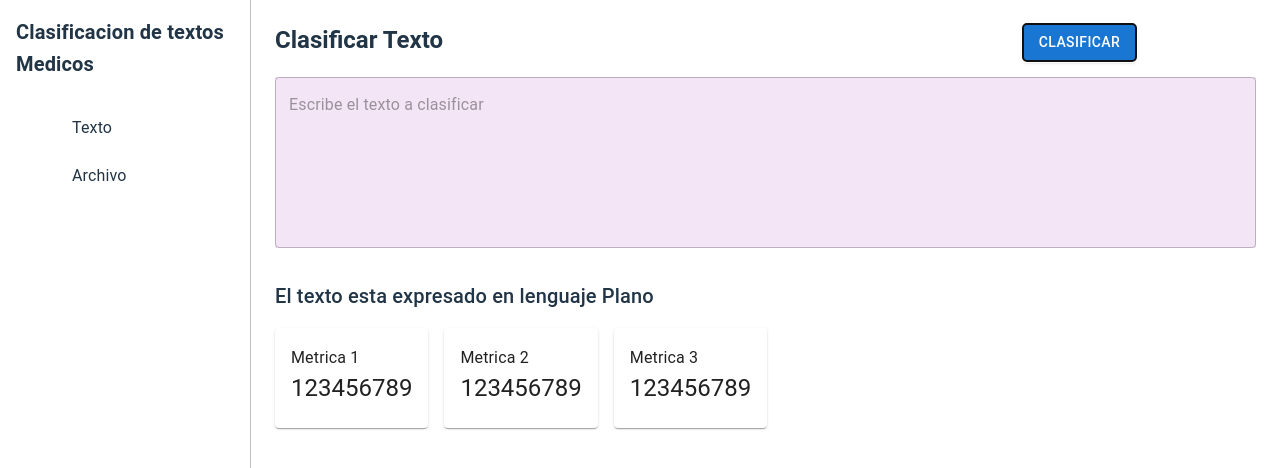
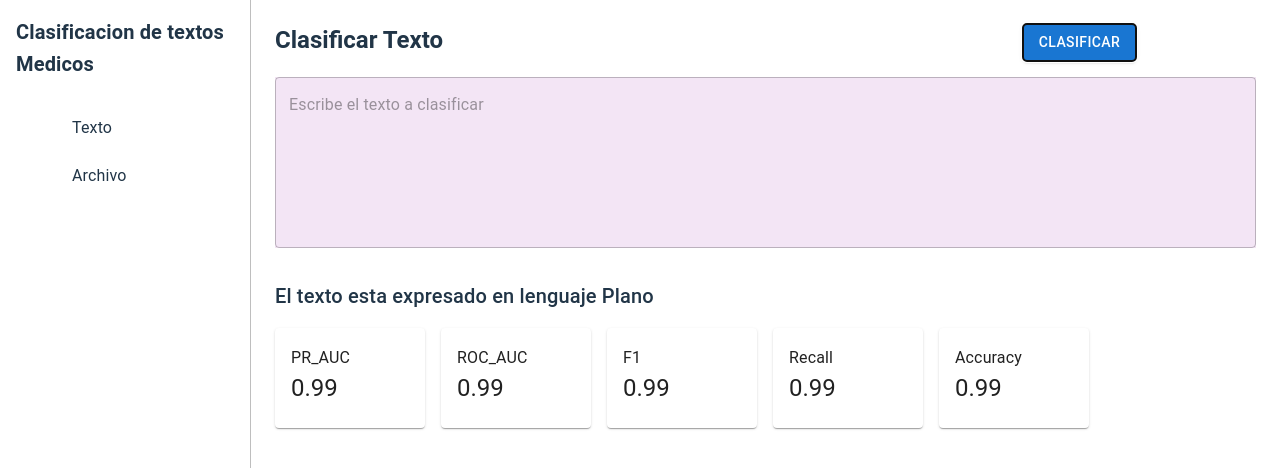
Before and after one commit to julianricom1/Clasificacion-de-textos-medicos, a React (Vite) app in the folder web/: page / in a window 1280 px wide. Both pictures are taken after a click on the button "CLASIFICAR". Shown: the top 468 px of the page. Built offline with nearby package versions, Linux system fonts and the light colour scheme; some icons are missing.

Commit message:
Se agregan las metricas seleccionadas a los reportes.

```diff
--- a/web/src/components/FileClassifier/FileClassifier.jsx
+++ b/web/src/components/FileClassifier/FileClassifier.jsx
@@ -18,30 +18,48 @@ const columns = [
     editable: false,
   },
   {
-    field: 'metrica1',
-    headerName: 'Metrica 1',
+    field: 'pr_auc',
+    headerName: 'PR_AUC',
     type: 'number',
     width: 110,
     editable: false,
   },
   {
-    field: 'metrica2',
-    headerName: 'Metrica 2',
+    field: 'roc_auc',
+    headerName: 'ROC_AUC',
+    sortable: true,
+    width: 160
+  },
+  {
+    field: 'f1',
+    headerName: 'F1',
+    sortable: true,
+    width: 160
+  },
+  {
+    field: 'recall',
+    headerName: 'Recall',
+    sortable: true,
+    width: 160
+  },
+  {
+    field: 'accuracy',
+    headerName: 'Accuracy',
     sortable: true,
     width: 160
   },
 ];
 
 const rows = [
-  { id: 1, texto: 'Lorem ipsum, dolor sit amet consectetur adipisicing elit. Pariatur distinctio aspernatur quos excepturi maxime quaerat porro soluta reiciendis modi hic impedit,', clasificacion: 'Plano', metrica1: 14, metrica2: 14 },
-  { id: 2, texto: 'Lorem ipsum, dolor sit amet consectetur adipisicing elit. Pariatur distinctio aspernatur quos excepturi maxime quaerat porro soluta reiciendis modi hic impedit,', clasificacion: 'Plano', metrica1: 31, metrica2: 31 },
-  { id: 3, texto: 'Lorem ipsum, dolor sit amet consectetur adipisicing elit. Pariatur distinctio aspernatur quos excepturi maxime quaerat porro soluta reiciendis modi hic impedit,', clasificacion: 'Tecnico', metrica1: 31, metrica2: 31 },
-  { id: 4, texto: 'Lorem ipsum, dolor sit amet consectetur adipisicing elit. Pariatur distinctio aspernatur quos excepturi maxime quaerat porro soluta reiciendis modi hic impedit,', clasificacion: 'Plano', metrica1: 11, metrica2: 11 },
-  { id: 5, texto: 'Lorem ipsum, dolor sit amet consectetur adipisicing elit. Pariatur distinctio aspernatur quos excepturi maxime quaerat porro soluta reiciendis modi hic impedit,', clasificacion: 'Plano', metrica1: null, metrica2: null },
-  { id: 6, texto: 'Lorem ipsum, dolor sit amet consectetur adipisicing elit. Pariatur distinctio aspernatur quos excepturi maxime quaerat porro soluta reiciendis modi hic impedit,', clasificacion: 'Tecnico', metrica1: 150, metrica2: 150 },
-  { id: 7, texto: 'Lorem ipsum, dolor sit amet consectetur adipisicing elit. Pariatur distinctio aspernatur quos excepturi maxime quaerat porro soluta reiciendis modi hic impedit,', clasificacion: 'Plano', metrica1: 44, metrica2: 44 },
-  { id: 8, texto: 'Lorem ipsum, dolor sit amet consectetur adipisicing elit. Pariatur distinctio aspernatur quos excepturi maxime quaerat porro soluta reiciendis modi hic impedit,', clasificacion: 'Tecnico', metrica1: 36, metrica2: 36 },
-  { id: 9, texto: 'Lorem ipsum, dolor sit amet consectetur adipisicing elit. Pariatur distinctio aspernatur quos excepturi maxime quaerat porro soluta reiciendis modi hic impedit,', clasificacion: 'Plano', metrica1: 65, metrica2: 65 },
+  { id: 1, texto: 'Lorem ipsum, dolor sit amet consectetur adipisicing elit. Pariatur distinctio aspernatur quos excepturi maxime quaerat porro soluta reiciendis modi hic impedit,', clasificacion: 'Plano', pr_auc:0.99, roc_auc:0.99,f1:0.99,recall:0.99,accuracy: 0.97 },
+  { id: 2, texto: 'Lorem ipsum, dolor sit amet consectetur adipisicing elit. Pariatur distinctio aspernatur quos excepturi maxime quaerat porro soluta reiciendis modi hic impedit,', clasificacion: 'Plano', pr_auc:0.99, roc_auc:0.99,f1:0.99,recall:0.99,accuracy: 0.97 },
+  { id: 3, texto: 'Lorem ipsum, dolor sit amet consectetur adipisicing elit. Pariatur distinctio aspernatur quos excepturi maxime quaerat porro soluta reiciendis modi hic impedit,', clasificacion: 'Tecnico', pr_auc:0.99, roc_auc:0.99,f1:0.99,recall:0.99,accuracy: 0.97 },
+  { id: 4, texto: 'Lorem ipsum, dolor sit amet consectetur adipisicing elit. Pariatur distinctio aspernatur quos excepturi maxime quaerat porro soluta reiciendis modi hic impedit,', clasificacion: 'Plano', pr_auc:0.99, roc_auc:0.99,f1:0.99,recall:0.99,accuracy: 0.97 },
+  { id: 5, texto: 'Lorem ipsum, dolor sit amet consectetur adipisicing elit. Pariatur distinctio aspernatur quos excepturi maxime quaerat porro soluta reiciendis modi hic impedit,', clasificacion: 'Plano', pr_auc:0.99, roc_auc:0.99,f1:0.99,recall:0.99,accuracy: 0.97 },
+  { id: 6, texto: 'Lorem ipsum, dolor sit amet consectetur adipisicing elit. Pariatur distinctio aspernatur quos excepturi maxime quaerat porro soluta reiciendis modi hic impedit,', clasificacion: 'Tecnico', pr_auc:0.99, roc_auc:0.99,f1:0.99,recall:0.99,accuracy: 0.97 },
+  { id: 7, texto: 'Lorem ipsum, dolor sit amet consectetur adipisicing elit. Pariatur distinctio aspernatur quos excepturi maxime quaerat porro soluta reiciendis modi hic impedit,', clasificacion: 'Plano', pr_auc:0.99, roc_auc:0.99,f1:0.99,recall:0.99,accuracy: 0.97 },
+  { id: 8, texto: 'Lorem ipsum, dolor sit amet consectetur adipisicing elit. Pariatur distinctio aspernatur quos excepturi maxime quaerat porro soluta reiciendis modi hic impedit,', clasificacion: 'Tecnico', pr_auc:0.99, roc_auc:0.99,f1:0.99,recall:0.99,accuracy: 0.97 },
+  { id: 9, texto: 'Lorem ipsum, dolor sit amet consectetur adipisicing elit. Pariatur distinctio aspernatur quos excepturi maxime quaerat porro soluta reiciendis modi hic impedit,', clasificacion: 'Plano', pr_auc:0.99, roc_auc:0.99,f1:0.99,recall:0.99,accuracy: 0.97 },
 ];
 
 function FileClassifier() {
--- a/web/src/components/TextClassifier/TextClassifier.jsx
+++ b/web/src/components/TextClassifier/TextClassifier.jsx
@@ -38,14 +38,36 @@ function TextClassifier() {
         <Box sx={{ mt: 4 }}>
           <Typography variant="h6">El texto esta expresado en lenguaje {result}</Typography>
           <Box sx={{ display: 'flex', gap: 2, mt: 2 }}>
-            {metrics.map((metric, index) => (
-              <Card key={index} sx={{ minWidth: 150 }}>
-                <CardContent>
-                  <Typography variant="subtitle1">Metrica {index + 1}</Typography>
-                  <Typography variant="h5">{metric}</Typography>
-                </CardContent>
-              </Card>
-            ))}
+            <Card sx={{ minWidth: 150 }}>
+              <CardContent>
+                <Typography variant="subtitle1">PR_AUC</Typography>
+                <Typography variant="h5">{metrics[0]}</Typography>
+              </CardContent>
+            </Card>
+            <Card sx={{ minWidth: 150 }}>
+              <CardContent>
+                <Typography variant="subtitle1">ROC_AUC</Typography>
+                <Typography variant="h5">{metrics[1]}</Typography>
+              </CardContent>
+            </Card>
+            <Card sx={{ minWidth: 150 }}>
+              <CardContent>
+                <Typography variant="subtitle1">F1</Typography>
+                <Typography variant="h5">{metrics[2]}</Typography>
+              </CardContent>
+            </Card>
+            <Card sx={{ minWidth: 150 }}>
+              <CardContent>
+                <Typography variant="subtitle1">Recall</Typography>
+                <Typography variant="h5">{metrics[3]}</Typography>
+              </CardContent>
+            </Card>
+            <Card sx={{ minWidth: 150 }}>
+              <CardContent>
+                <Typography variant="subtitle1">Accuracy</Typography>
+                <Typography variant="h5">{metrics[4]}</Typography>
+              </CardContent>
+            </Card>
           </Box>
         </Box>
       )}
--- a/web/src/hooks/useClassification.js
+++ b/web/src/hooks/useClassification.js
@@ -7,7 +7,7 @@ function useClassification() {
   const classify = (text) => {
     // Mock classification logic
     setResult(Math.random() > 0.5 ? "Tecnico" : "Plano");
-    setMetrics(["123456789", "123456789", "123456789"]);
+    setMetrics(["0.99", "0.99", "0.99", "0.99", "0.99"]);
   };
 
   const classifyFile = (file) => {
```
